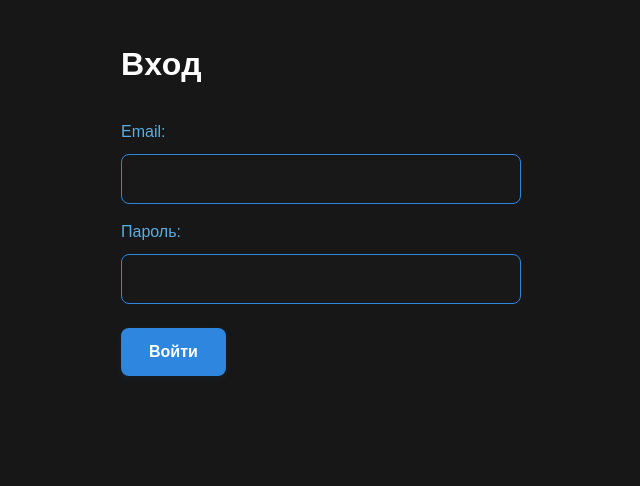
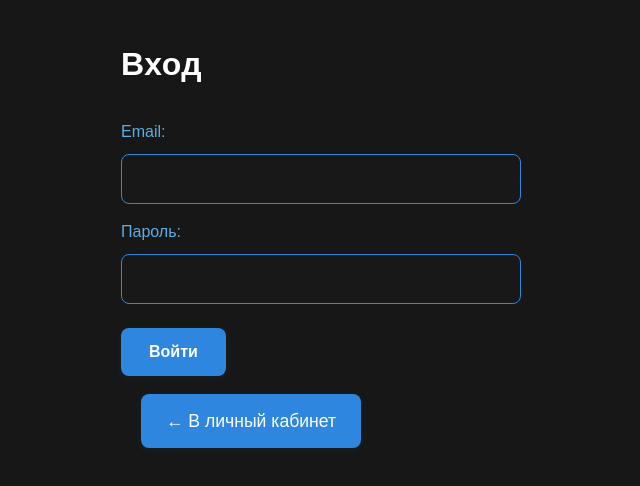
Before and after one commit to eralisteep/er23, a Next.js app: page /auth/login in a window 1280 px wide. Shown: the top 486 px of the page, without its empty margins (319-959 px from the left). Built offline with nearby package versions, Linux system fonts and the light colour scheme.

Commit message:
link В личный кабинет in auth pages

```diff
--- a/src/app/auth/login/page.tsx
+++ b/src/app/auth/login/page.tsx
@@ -1,6 +1,6 @@
 'use client';
 
-import { useState } from 'react';
+import { useEffect, useState } from 'react';
 import { useRouter } from 'next/navigation';
 
 export default function LoginPage() {
@@ -64,6 +64,29 @@ export default function LoginPage() {
           {loading ? 'Вход...' : 'Войти'}
         </button>
       </form>
+            <div style={{
+        marginBottom: 24,
+        display: 'flex',
+        justifyContent: 'flex-start',
+        padding: '10px 20px'
+      }}>
+        <a
+          href="/dashboard"
+          className="dashboard-link"
+          style={{
+            maxWidth: 220,
+            background: '#2e86de',
+            color: '#fff',
+            borderRadius: 8,
+            fontWeight: 500,
+            textDecoration: 'none',
+            boxShadow: '0 2px 8px 0 rgba(46,134,222,0.08)',
+            transition: 'background 0.2s, color 0.2s'
+          }}
+        >
+          ← В личный кабинет
+        </a>
+      </div>
     </div>
   );
 }
--- a/src/app/auth/register/page.tsx
+++ b/src/app/auth/register/page.tsx
@@ -72,6 +72,29 @@ export default function RegisterPage() {
           {loading ? 'Регистрация...' : 'Зарегистрироваться'}
         </button>
       </form>
+            <div style={{
+        marginBottom: 24,
+        display: 'flex',
+        justifyContent: 'flex-start',
+        padding: '10px 20px'
+      }}>
+        <a
+          href="/dashboard"
+          className="dashboard-link"
+          style={{
+            maxWidth: 220,
+            background: '#2e86de',
+            color: '#fff',
+            borderRadius: 8,
+            fontWeight: 500,
+            textDecoration: 'none',
+            boxShadow: '0 2px 8px 0 rgba(46,134,222,0.08)',
+            transition: 'background 0.2s, color 0.2s'
+          }}
+        >
+          ← В личный кабинет
+        </a>
+      </div>
     </div>
   );
 }
--- a/src/app/dashboard/trips/[id]/page.tsx
+++ b/src/app/dashboard/trips/[id]/page.tsx
@@ -58,7 +58,7 @@ export default function TripPage() {
       .then(res => res.json())
       .then(data => setReviews(Array.isArray(data) ? data : []));
 
-    // Получаем userId (можно через /api/auth/me или из localStorage, если есть)
+    // Получаем userId (через /api/auth/me)
     fetch('/api/auth/me')
       .then(res => res.json())
       .then(data => setUserId(data?.user?.id || null))
```
